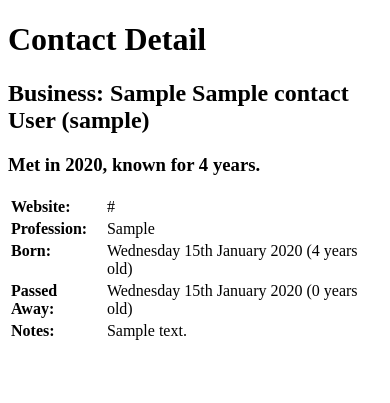
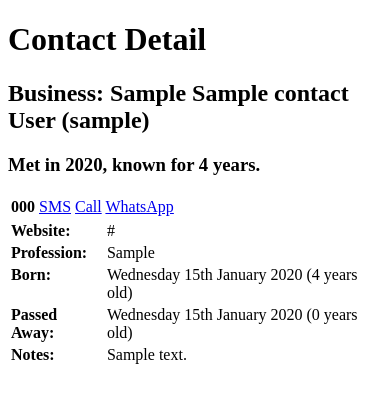
Before and after one commit to notteddydev/reimagined_lamp, a Django app: page /address-book/contacts/1 in a window 390 px wide. Shown: the part 54-457 px from the top of the page. Run offline with Django 5.2, Linux system fonts and the light colour scheme; a user stored in the database is signed in; tables that the repository leaves empty hold one stand-in row (values such as "Sample post"); parts of the project's set-up code (start-up, migrations or seed data) failed here and were passed over.

Commit message:
Render PhoneNumbers and their links on ContactDetail page.

```diff
--- a/address_book/templates/address_book/contact_detail.html
+++ b/address_book/templates/address_book/contact_detail.html
@@ -15,6 +15,20 @@
         {% endif %}
     </h2>
     <h3>Met in {{ contact.year_met }}, known for {{ contact.known_for_years }} years.</h3>
+    <table>
+        <tbody>
+            {% for phone_number in phone_numbers %}
+                <tr>
+                    <th>{{ phone_number.number }}</th>
+                    <td>
+                        <a href="{{ phone_number.sms_href }}" target="_blank">SMS</a>
+                        <a href="{{ phone_number.tel_href }}" target="_blank">Call</a>
+                        <a href="{{ phone_number.wa_href }}" target="_blank">WhatsApp</a>
+                    </td>
+                </tr>
+            {% endfor %}
+        </tbody>
+    </table>
     <table>
         <tbody>
             {% if contact.website %}
```
